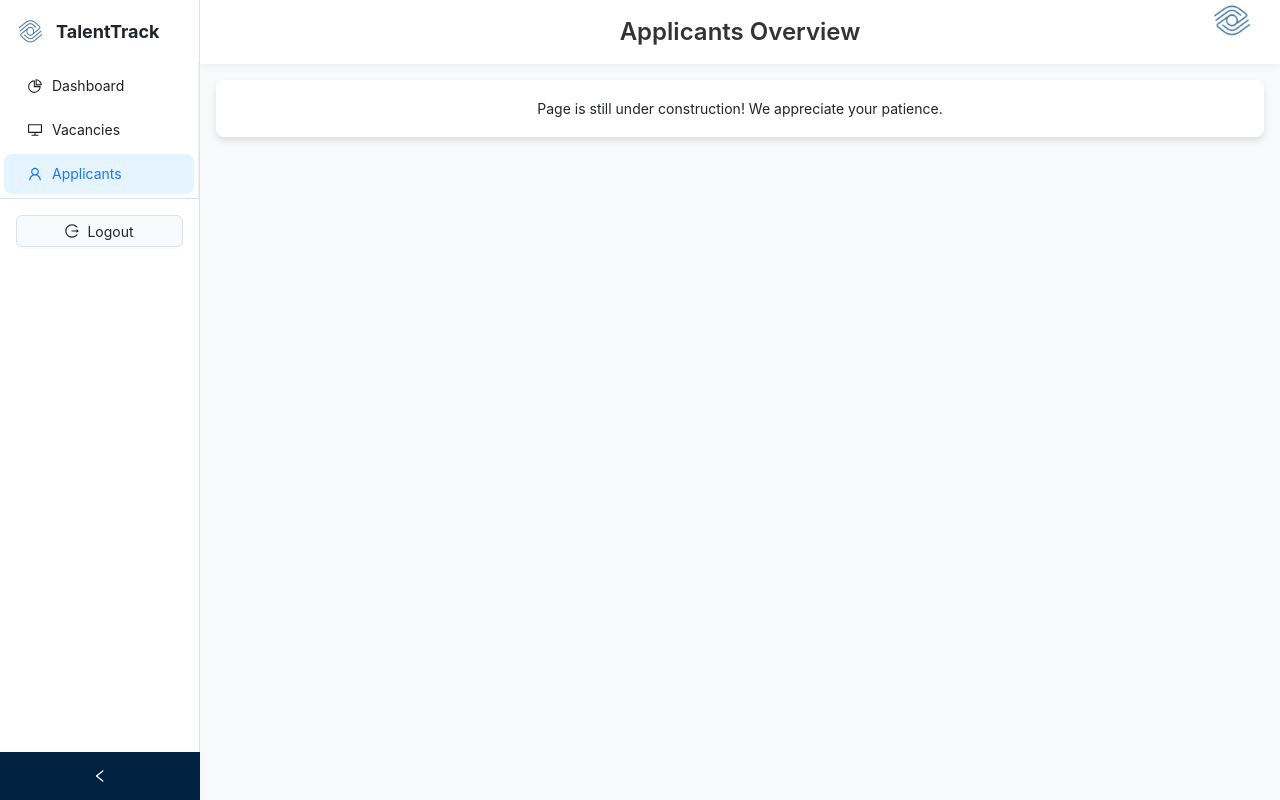
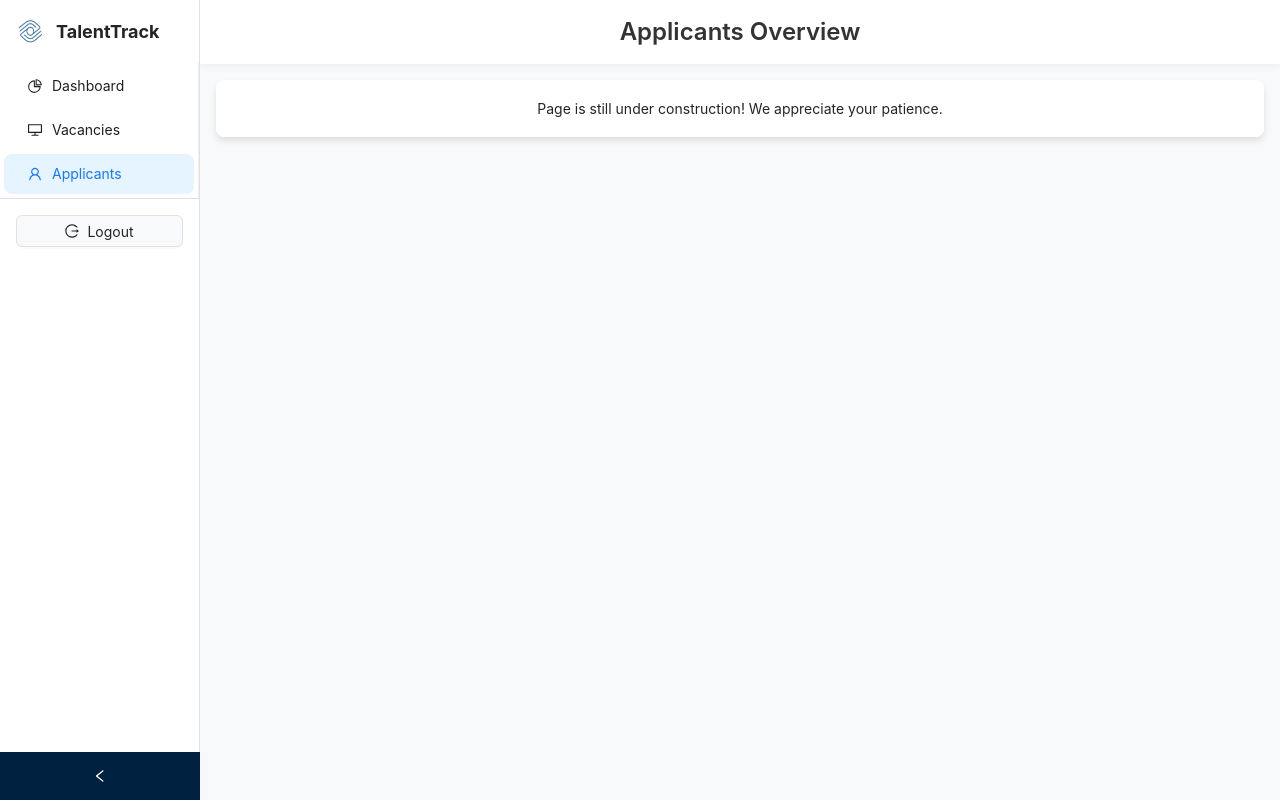
Before and after one commit to teuber-marcel/talenttrack, a Next.js app in the folder client/: page /Applicants in a window 1280 px wide. Built offline with nearby package versions, Linux system fonts and the light colour scheme.

Commit message:
Logo weg und Header anpassung

```diff
--- a/client/src/pages/Applicants.jsx
+++ b/client/src/pages/Applicants.jsx
@@ -37,22 +37,12 @@ const ApplicantsOverview = () => {
             padding: "0 24px",
             fontSize: "24px",
             boxShadow: "0 2px 8px rgba(0,0,0,0.05)",
-            display: "grid",
-            gridTemplateColumns: "1fr auto 1fr",
+            display: "flex",
+            justifyContent: "center",
             alignItems: "center"
           }}
         >
-          <div /> {/* leerer Platzhalter links */}
           <div style={{ fontWeight: "600" }}>Applicants Overview</div>
-          <div style={{ justifySelf: "end" }}>
-            <img
-              src="/assets/Logo_Klein.png"
-              alt="Logo"
-              style={{
-                height: "40px"
-              }}
-            />
-          </div>
         </Header>
         <Content style={{ margin: "16px" }}>
           <div
```
Also changed, not shown: client/src/pages/Dashboard.jsx (+2 -12 lines), client/src/pages/VacanciesOverview.jsx (+3 -13 lines).
